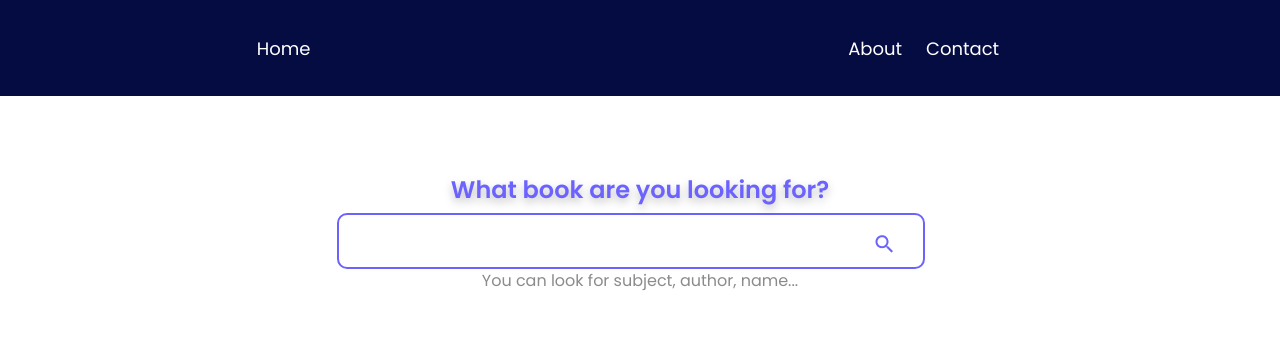
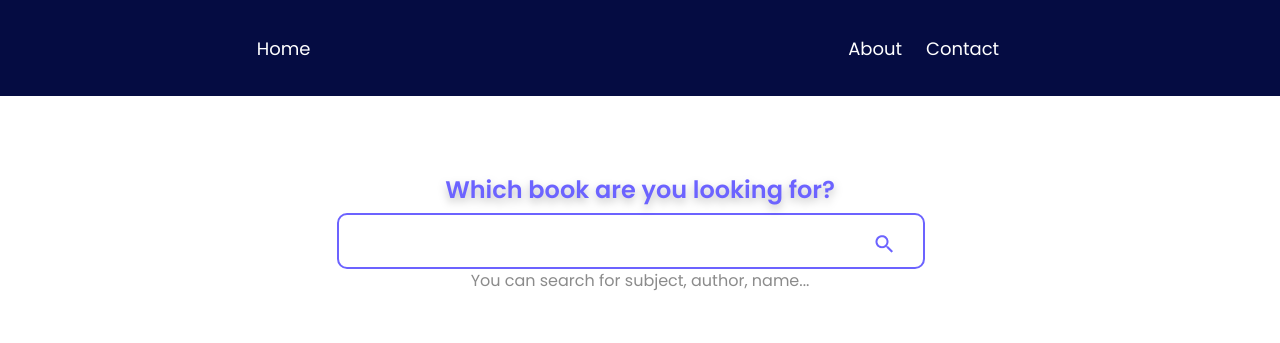
Before and after one commit to kaleb22/angular-rxjs-studies, an Angular app: page /books-list in a window 1280 px wide. Shown: the top 343 px of the page. Built offline with nearby package versions, Linux system fonts and the light colour scheme.

Commit message:
fix: spelling

```diff
--- a/src/app/components/book-list/book-list.component.html
+++ b/src/app/components/book-list/book-list.component.html
@@ -1,12 +1,12 @@
 <section>
-  <header>What book are you looking for?</header>
+  <header>Which book are you looking for?</header>
   <div class="search">
     <input type="search" [formControl]="searchField" />
     <button>
       <img src="assets/images/icone-busca.png" alt="Lupa de cor roxa" />
     </button>
   </div>
-  <p>You can look for subject, author, name...</p>
+  <p>You can search for subject, author, name...</p>
 
   <div
     class="container-card"
```
